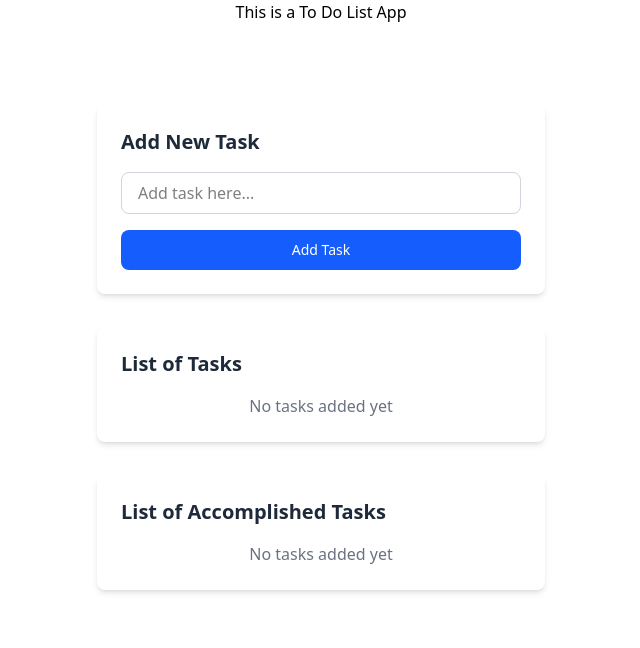
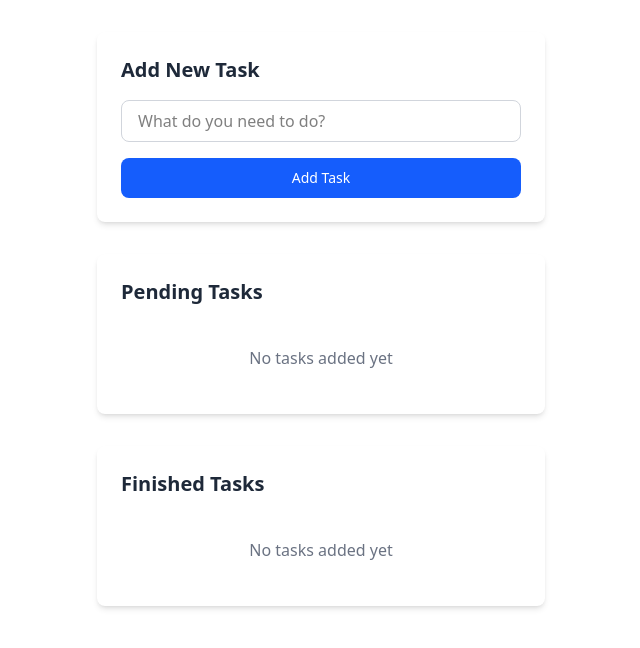
Before and after one commit to marc-nacpil/Simple-React-ToDoList, a React (Vite) app: page / in a window 1280 px wide. Shown: the top 648 px of the page, without its empty margins (319-959 px from the left). Built offline with nearby package versions, Linux system fonts and the light colour scheme.

Commit message:
Utilized the TodoItem component and added a delete function to the finished tasks

```diff
--- a/src/App.jsx
+++ b/src/App.jsx
@@ -25,6 +25,12 @@ const App = () => {
     setTasks(tasks.filter((task) => task.id !== taskId));
   };
 
+  // Function to delete a task
+  const deleteFinishedTask = (taskId) => {
+    // the .filter() create a new set of array
+    setFinishedTasks(tasks.filter((task) => task.id !== taskId));
+  };
+
   // Function to change the task status (Accomplished or Not Accomplished)
   const toggleTaskCompletion = (taskId) => {
     setTasks(
@@ -45,15 +51,16 @@ const App = () => {
 
   return (
     <div>
-      <h1 className="mb-20 text-center">This is a To Do List App</h1>
-
       <ToDoForm onAddTask={handleAddTask} />
       <TodoList
         tasks={tasks}
         onToggleComplete={toggleTaskCompletion}
         onToggleDelete={moveTask}
       />
-      <FinishedTask finishedTasks={finishedTasks} />
+      <FinishedTask
+        finishedTasks={finishedTasks}
+        itemToDelete={deleteFinishedTask}
+      />
     </div>
   );
 };
--- a/src/components/FinishedTask.jsx
+++ b/src/components/FinishedTask.jsx
@@ -1,21 +1,26 @@
 import React from "react";
+import TodoItem from "./TodoItem";
 
-const FinishedTask = ({ finishedTasks }) => {
+const FinishedTask = ({ finishedTasks, itemToDelete }) => {
   return (
     <div className="max-w-md mx-auto mt-8 p-6 bg-white rounded-lg shadow-md">
       <h2 className="text-xl font-semibold mb-4 text-gray-800">
-        List of Accomplished Tasks
+        Finished Tasks
       </h2>
 
       {/* 1. It checks if there are tasks store in the array. */}
       {!finishedTasks.length ? (
-        <p className="text-gray-500 text-center">No tasks added yet</p> // If the tasks is empty
+        <p className="text-gray-500 text-center mt-10 mb-5">
+          No tasks added yet
+        </p> // If the tasks is empty
       ) : (
         // If there is, it will use the map() function to display each task according to its ID.
         finishedTasks.map((task) => (
-          <div key={task.id}>
-            <li>{task.text}</li>
-          </div>
+          <TodoItem
+            key={task.id}
+            task={task}
+            onToggleDelete={itemToDelete}
+          ></TodoItem>
         ))
       )}
     </div>
--- a/src/components/TodoForm.jsx
+++ b/src/components/TodoForm.jsx
@@ -1,25 +1,24 @@
 import React, { useState } from "react";
 
-const ToDoForm = ({onAddTask}) => {
-
+const ToDoForm = ({ onAddTask }) => {
   // State
   const [task, setTask] = useState("");
 
   // Function to pass the information to the parent
   const handleSubmit = () => {
     if (task.trim()) {
-            onAddTask(task)
+      onAddTask(task);
       console.log(`${task} is successfully stored`);
       setTask("");
     }
-    }
+  };
 
   // Function for the Enter Key
   const enterKey = (e) => {
-        if(e.enterKey = 'Enter'){
+    if ((e.enterKey = "Enter")) {
       handleSubmit();
     }
-    }
+  };
 
   return (
     <div className="max-w-md mx-auto mt-8 p-6 bg-white rounded-lg shadow-md">
@@ -30,7 +29,7 @@ const ToDoForm = ({onAddTask}) => {
           <input
             className="w-full px-4 py-2 border border-gray-300 rounded-lg focus:ring-2 focus:ring-blue-300 focus:border-blue-500 outline-none transition-all"
             type="text"
-                        placeholder="Add task here..."
+            placeholder="What do you need to do?"
             value={task}
             onChange={(e) => setTask(e.target.value)}
           />
--- a/src/components/TodoItem.jsx
+++ b/src/components/TodoItem.jsx
@@ -0,0 +1,31 @@
+import React from "react";
+
+const TodoItem = ({ task, onToggleDelete }) => {
+  return (
+    <div className="flex justify-between items-center p-3 bg-gray-50 rounded-lg border border-gray-200 hover:bg-gray-100 mt-3">
+      {task.text}
+      <button
+        onClick={() => onToggleDelete(task.id)}
+        className="px-3 py-1 rounded-md text-white transition-colors bg-red-500 hover:bg-red-600"
+      >
+        {/* Placeholder for SVG icon */}
+        <svg
+          xmlns="http://www.w3.org/2000/svg"
+          fill="none"
+          viewBox="0 0 24 24"
+          strokeWidth={1.5}
+          stroke="currentColor"
+          className="w-5 h-5"
+        >
+          <path
+            strokeLinecap="round"
+            strokeLinejoin="round"
+            d="M6 18L18 6M6 6l12 12"
+          />
+        </svg>
+      </button>
+    </div>
+  );
+};
+
+export default TodoItem;
--- a/src/components/TodoList.jsx
+++ b/src/components/TodoList.jsx
@@ -4,13 +4,15 @@ const TodoList = ({ tasks, onToggleComplete, onToggleDelete }) => {
   return (
     <div className="max-w-md mx-auto mt-8 p-6 bg-white rounded-lg shadow-md">
       <h2 className="text-xl font-semibold mb-4 text-gray-800">
-        List of Tasks
+        Pending Tasks
       </h2>
 
       <div>
         {/* 1. Checks if the array is empty, it will display the p tag */}
         {!tasks.length ? (
-          <p className="text-gray-500 text-center">No tasks added yet</p> // If the tasks is empty
+          <p className="text-gray-500 text-center mt-10 mb-5">
+            No tasks added yet
+          </p> // If the tasks is empty
         ) : (
           // 2. If the array is not empty, then it will display the task text.
           tasks.map((task) => (
```
Lines whose indentation alone changed are shown as unchanged.
